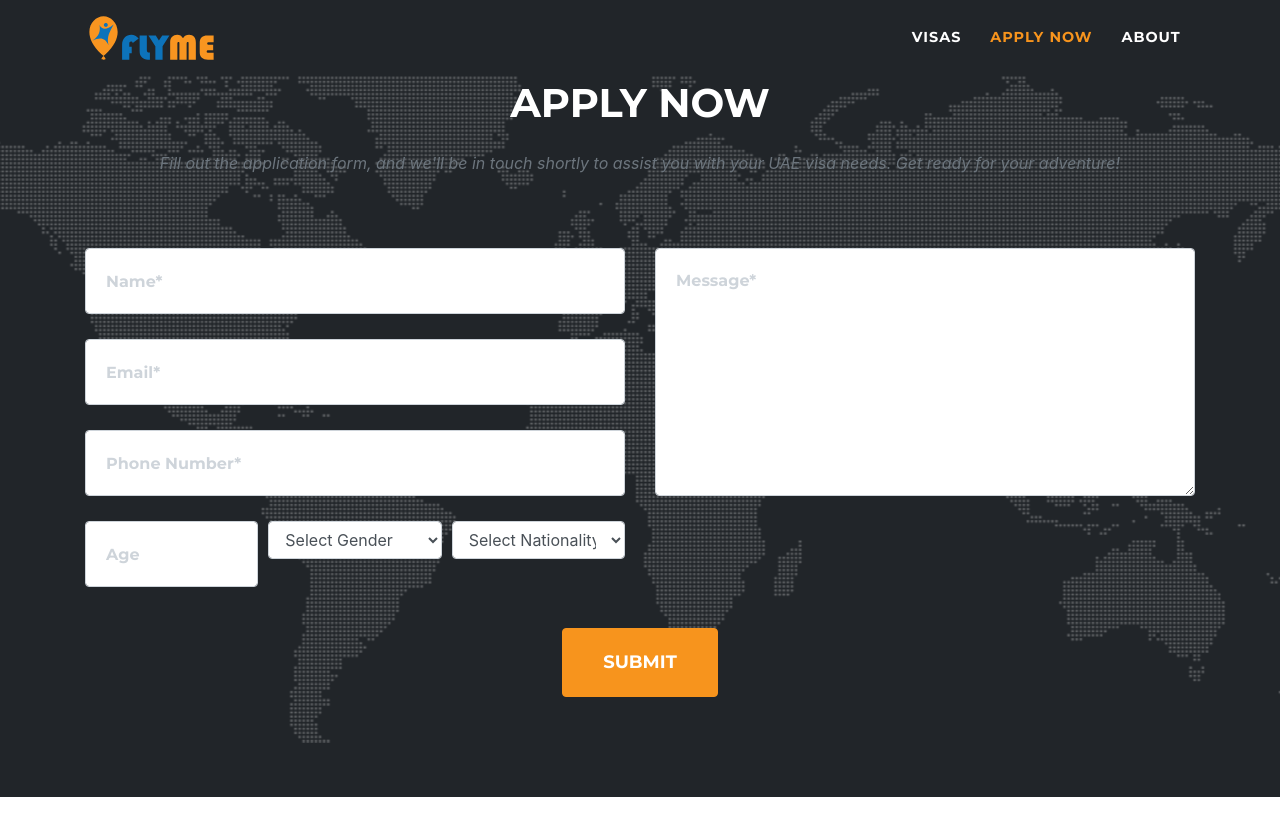
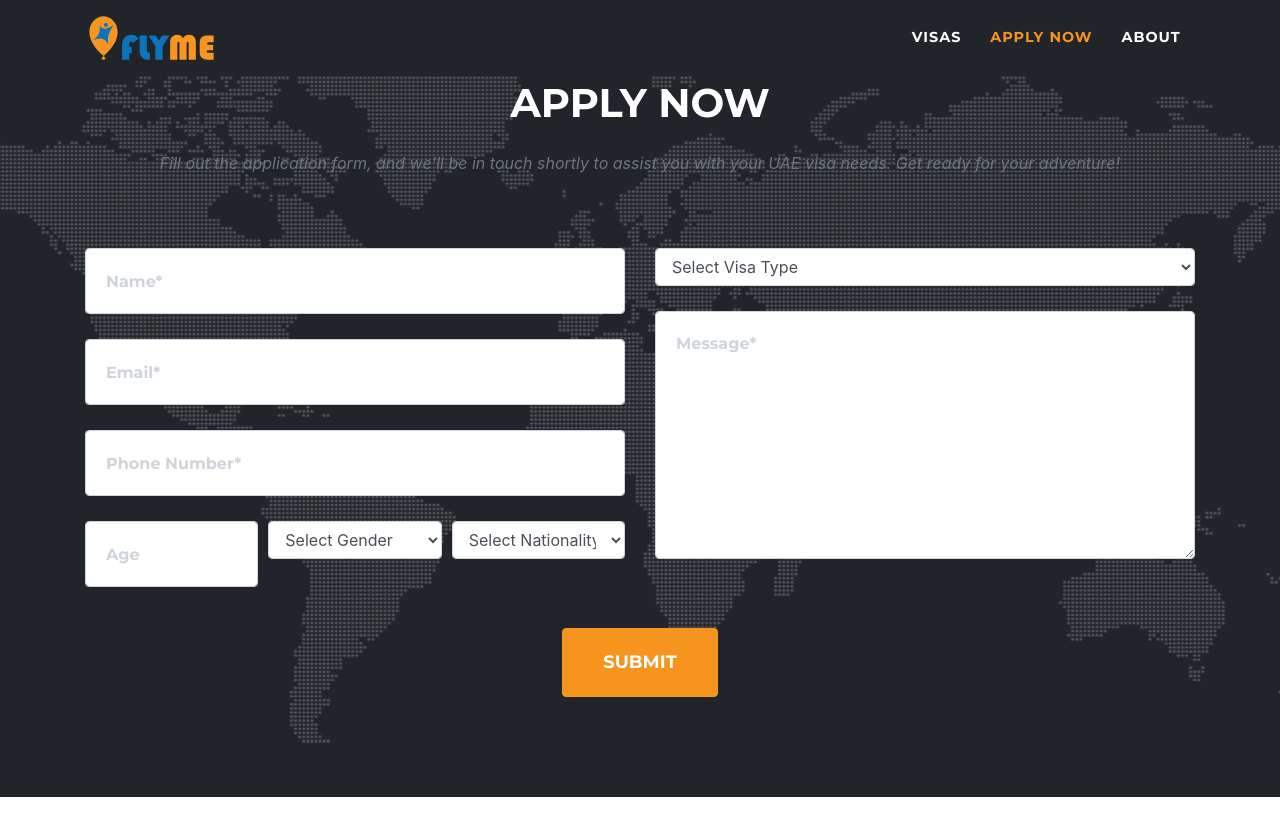
Before and after one commit to alghazu/flymeuae-website, a Jekyll site: the page built from index.md, in a window 1280 px wide and 900 px high, scrolled down 2867 px. Shown: the top 836 px of the window. Built offline with Jekyll 4.4.1, drawn with Linux system fonts in a browser that asks for light colours; some web fonts are replaced.

Commit message:
added visa type in form

```diff
--- a/_includes/contact.html
+++ b/_includes/contact.html
@@ -52,16 +52,21 @@
                 </div>
                 <div class="form-group col-lg">
                   <select class="form-control" id="nationality" name="nationality">
-                    <option value="">Select Nationality</option>
+                    <option>Select Nationality</option>
                   </select>
                 </div>
               </div>
             </div>
 
-
-
-
             <div class="col-md-6">
+              <div class="form-group">
+                <select class="form-control" id="visa-type" name="visa-type" >
+                  <option value="">Select Visa Type</option>
+                  {% for project in site.portfolio %}
+                    <option>{{ project.caption.title }}</option>
+                  {% endfor %}
+                </select>
+              </div>
               <div class="form-group">
                 <textarea name="message" class="form-control" id="message"
                   placeholder="{{ site.data.sitetext[site.locale].contact.message | default: "Message*" }}"
--- a/assets/js/countries.js
+++ b/assets/js/countries.js
@@ -21,7 +21,7 @@ fetch("https://restcountries.com/v3.1/all")
     // Iterate through the sorted list and populate the select element
     sortedCountries.forEach((country) => {
       const option = document.createElement("option");
-      option.value = country.name.common;
+      // option.value = country.name.common;
       option.textContent = country.name.common;
       nationalitySelect.appendChild(option);
     });
```
